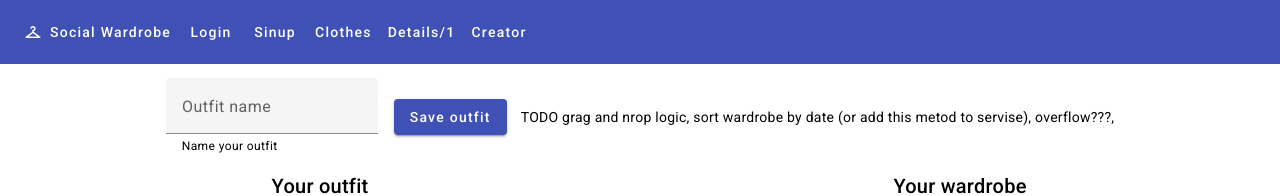
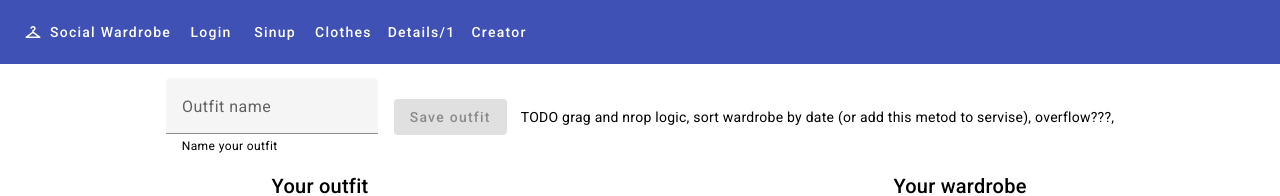
Before and after one commit to maxstepanyuk/social-wardrobe-angular, an Angular app: page /creator in a window 1280 px wide. Shown: the top 196 px of the page. Built offline with nearby package versions, Linux system fonts and the light colour scheme.

Commit message:
wip: outfit creator - disabled create outfit button logic

```diff
--- a/src/app/pages/outfit-creator/outfit-creator.component.html
+++ b/src/app/pages/outfit-creator/outfit-creator.component.html
@@ -4,7 +4,7 @@
         <input matInput placeholder="">
         <mat-hint>Name your outfit</mat-hint>
     </mat-form-field>
-    <button mat-raised-button color="primary">
+    <button mat-raised-button color="primary" [disabled]="outfitGarmentList.length === 0">
         Save outfit
     </button>
     <span>TODO grag and nrop logic, sort wardrobe by date (or add this metod to servise), overflow???, </span>
```
